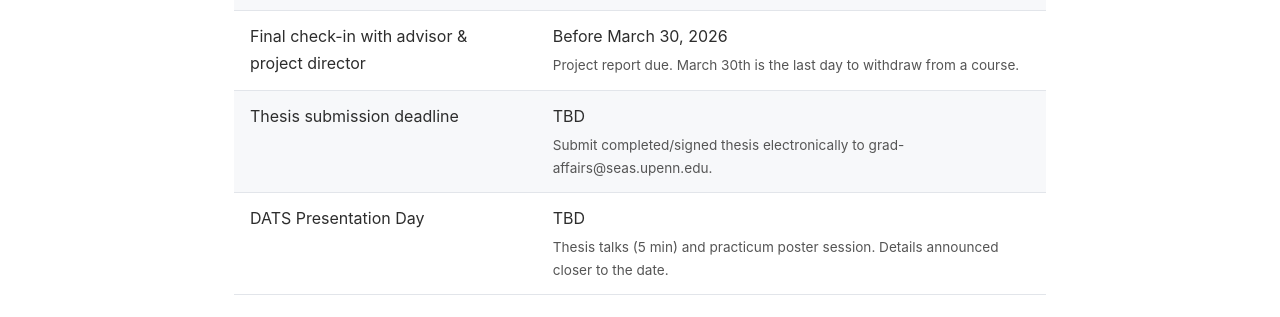
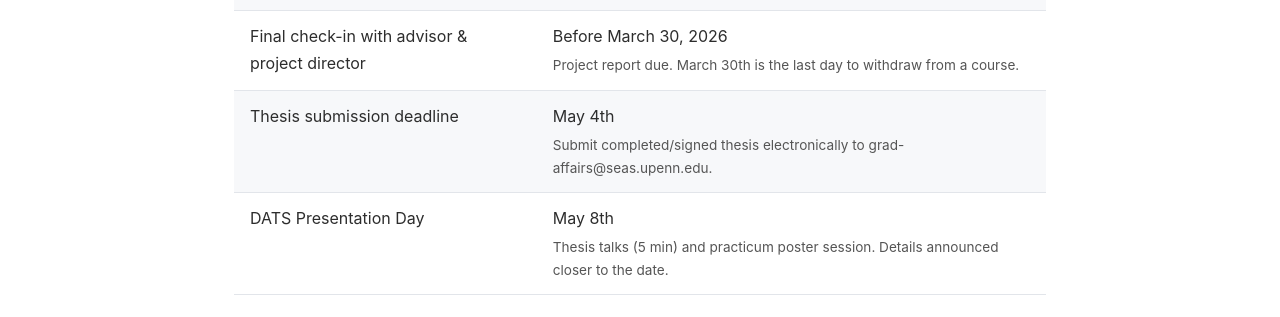
Before and after one commit to chandrasg/dats-projects, a Jekyll site: the page built from index.md, in a window 1280 px wide and 900 px high, scrolled down 1291 px. Shown: the part 154-471 px from the top of the window. Built offline with Jekyll 4.4.1, drawn with Linux system fonts in a browser that asks for light colours.

Commit message:
Update timeline.yml

```diff
--- a/_data/timeline.yml
+++ b/_data/timeline.yml
@@ -15,10 +15,10 @@ spring_2026:
     date: "Before March 30, 2026"
     note: "Project report due. March 30th is the last day to withdraw from a course."
   - milestone: "Thesis submission deadline"
-    date: "TBD"
+    date: "May 4th"
     note: "Submit completed/signed thesis electronically to grad-affairs@seas.upenn.edu."
   - milestone: "DATS Presentation Day"
-    date: "TBD"
+    date: "May 8th"
     note: "Thesis talks (5 min) and practicum poster session. Details announced closer to the date."
 
 fall_2026:
```
